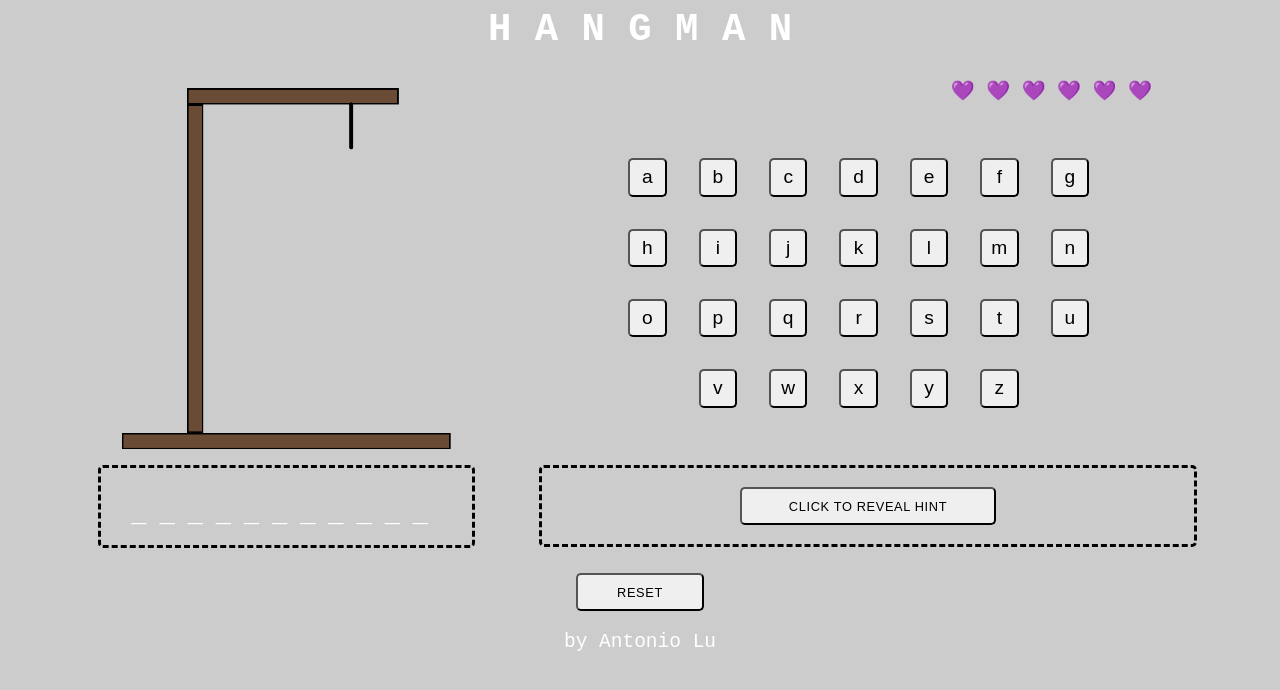
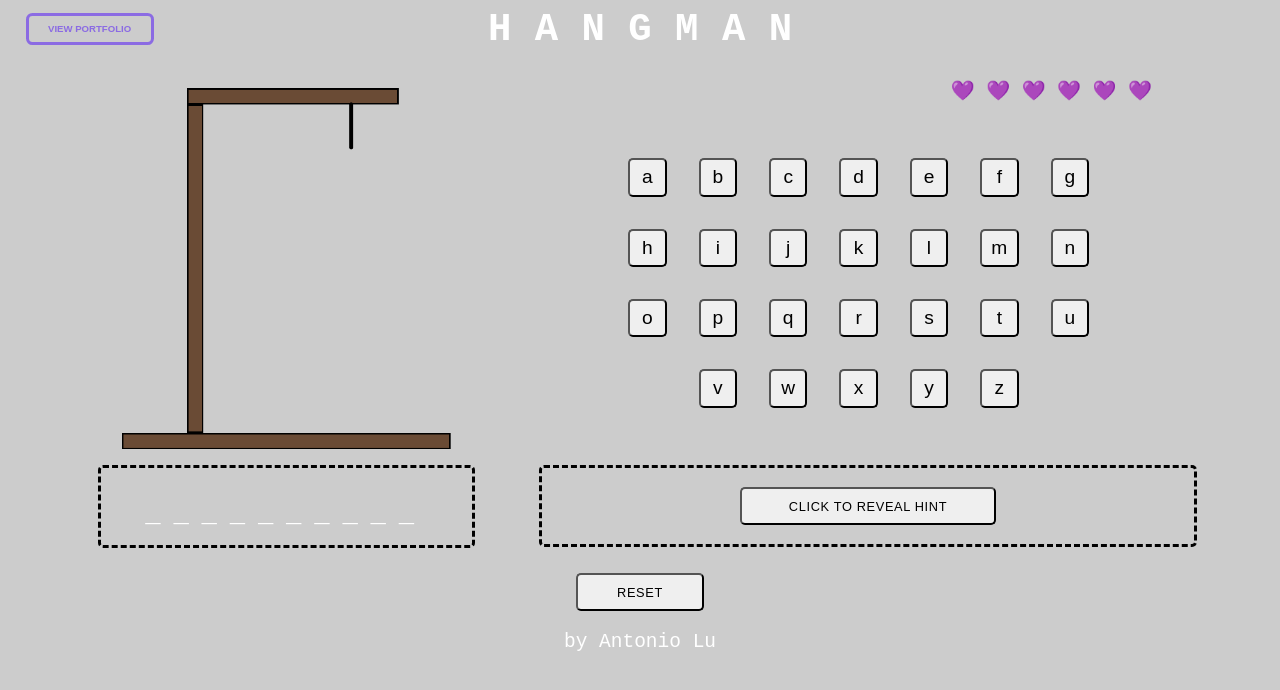
Before and after one commit to 4ntonio-lu/Hangman, a plain HTML site: page index.html in a window 1280 px wide. Drawn offline with Linux system fonts and the light colour scheme.

Commit message:
Added button to portfolio

```diff
--- a/Hangman.css
+++ b/Hangman.css
@@ -1,3 +1,27 @@
+#portfolio {
+    transition: box-shadow 0.75s ease-in-out, border-color 0.75s ease-in-out;
+    animation: fadeup 2s ease 8s forwards;
+    background-color: transparent;
+    border: 3px solid #8b6be3;
+    border-radius: 0.5vw;
+    position: absolute;
+    font-size: 0.75vw;
+    color: #8b6be3;
+    font-weight: 700;
+    height: 2.5vw;
+    margin: auto;
+    width: 10vw;
+    left: 2vw;
+    top: 1vw;
+}
+
+#portfolio:hover {
+    box-shadow: 0 0 40px 40px #8b6be3 inset;
+    border-color: black;
+    color: #cccccc;
+    cursor: pointer;
+}
+
 body {
     font-family: monospace;
     background: #cccccc;
@@ -97,10 +121,10 @@ body {
 }
 
 #hintbutton:hover {
+    font-weight: 549;
+    transition: 0.5s;
+    font-size: 1.1vw;
     color: #8b6be3;
-    font-weight: 549;
-    font-size: 1.1vw;
-    transition: 0.5s;
 }
 
 #hintbutton:active {
@@ -116,10 +140,10 @@ body {
 }
 
 #resetbutton:hover {
+    font-weight: 550;
+    transition: 0.5s;
+    font-size: 1.1vw;
     color: #8b6be3;
-    font-weight: 550;
-    font-size: 1.1vw;
-    transition: 0.5s;
 }
 
 #resetbutton:active {
--- a/Hangman.js
+++ b/Hangman.js
@@ -18,13 +18,13 @@ function input(letter) {
 		if (letter == answer[i]) {
 			display = (display.substring(0, i) + letter + display.substring(i + 1, answer.length));
 			button.style.background = "#8b6be3";
-			button.style.color = "white"
+			button.style.color = "white";
             correct = true;
 		}
 	}
 	if (correct == false) {
 		button.style.background = "black";
-		button.style.color = "white"
+		button.style.color = "white";
 		lives--;
 		drawHangman();
 	}
@@ -109,7 +109,9 @@ function drawHangman() {
 }
 
 function randomWord() {
-	let random = (Math.floor(Math.random() * words.length));
+	let ms = new Date().getMilliseconds();
+	let random = ms % words.length;
+	//let random = (Math.floor(Math.random() * words.length));
 	answer = words[random][0];
 	hint = words[random][1];
 	for (let i = 0; i < answer.length; i++) {
--- a/index.html
+++ b/index.html
@@ -1,5 +1,6 @@
 <header>
     <link rel = "stylesheet" href = "Hangman.css">
+    <button id = "portfolio" onclick = "location.href = 'https://4ntonio-lu.github.io/Portfolio/';">VIEW PORTFOLIO</button>
     <h1>H A N G M A N</h1>
 </header>
 <body onkeypress = "KeyPress(event)">
```
